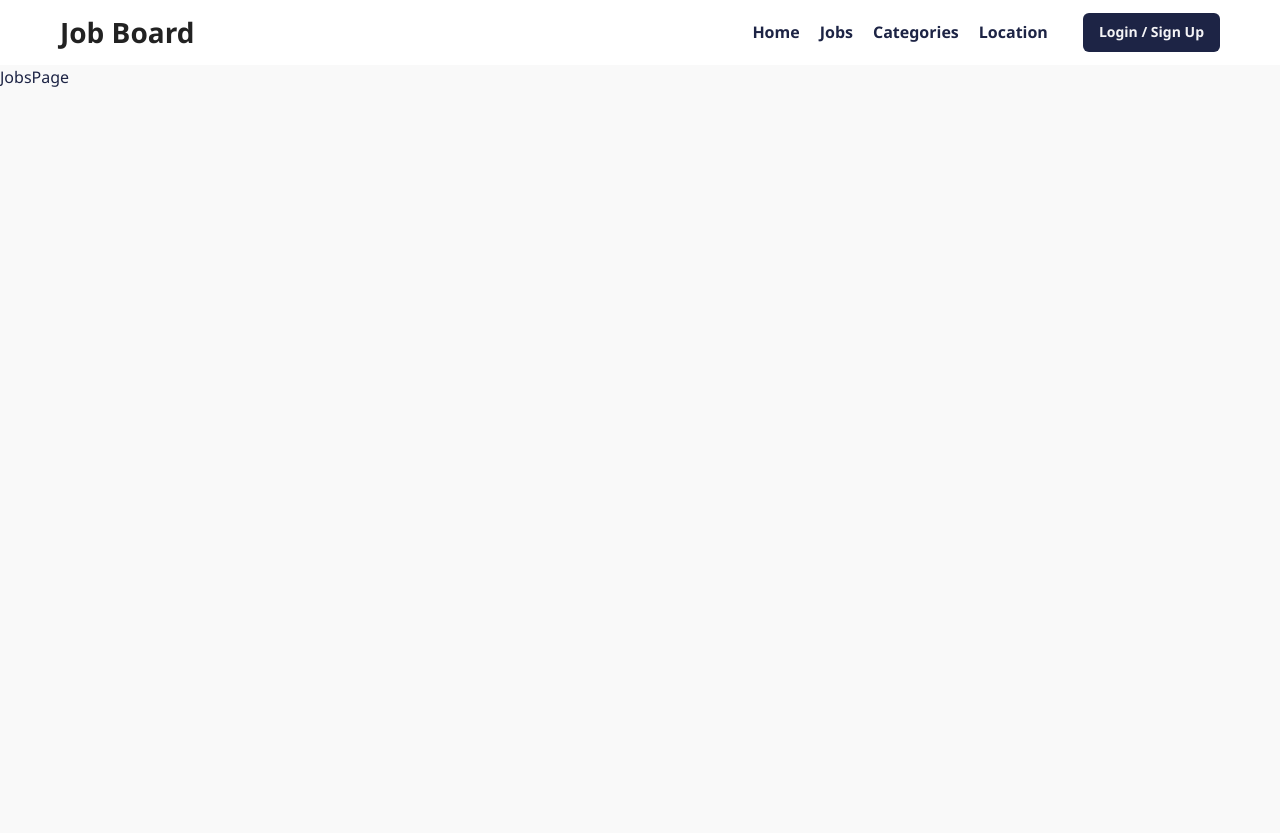
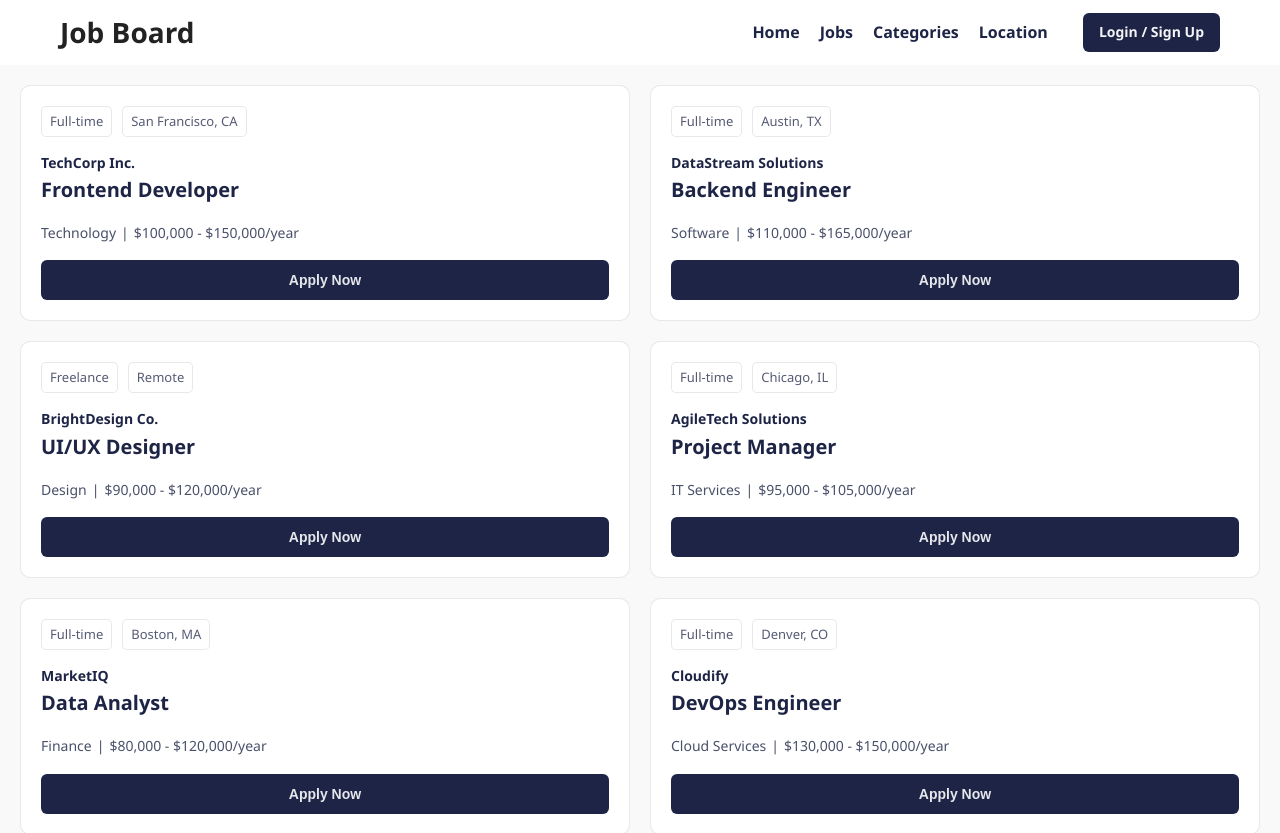
Before and after one commit to Jon-Felipe/Job-Board-React, a React (Vite) app: page /jobs in a window 1280 px wide. Shown: the top 833 px of the page. Before the commit the page ends 800 px from the top, so only its background shows below. Built offline with nearby package versions, Linux system fonts and the light colour scheme.

Commit message:
job page displaying list of jobs and page styling

```diff
--- /dev/null
+++ b/src/pages/Jobs/JobsPage.module.css
@@ -0,0 +1,19 @@
+.jobs {
+  display: grid;
+  row-gap: 20px;
+  padding: 20px;
+}
+
+@media screen and (min-width: 768px) {
+  .jobs {
+    grid-template-columns: 1fr 1fr;
+    column-gap: 20px;
+  }
+}
+
+@media screen and (min-width: 1440px) {
+  .jobs {
+    grid-template-columns: repeat(3, 1fr);
+    column-gap: 20px;
+  }
+}
--- a/src/pages/Jobs/JobsPage.tsx
+++ b/src/pages/Jobs/JobsPage.tsx
@@ -1,5 +1,20 @@
+// components
+import JobCard from '../../components/Job/JobCard';
+
+// extras
+import styles from './JobsPage.module.css';
+import { jobs } from '../../utils/constants';
+
 function JobsPage() {
-  return <div>JobsPage</div>;
+  return (
+    <main>
+      <section className={styles.jobs}>
+        {jobs.map((job) => (
+          <JobCard key={job.id} job={job} />
+        ))}
+      </section>
+    </main>
+  );
 }
 
 export default JobsPage;
```
